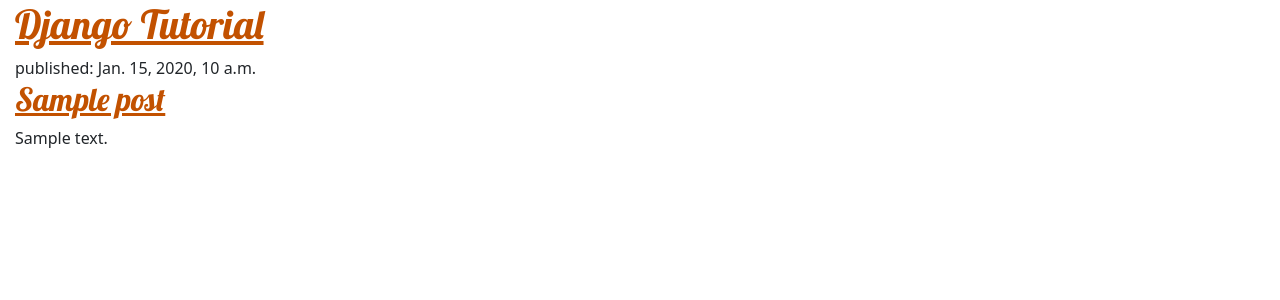
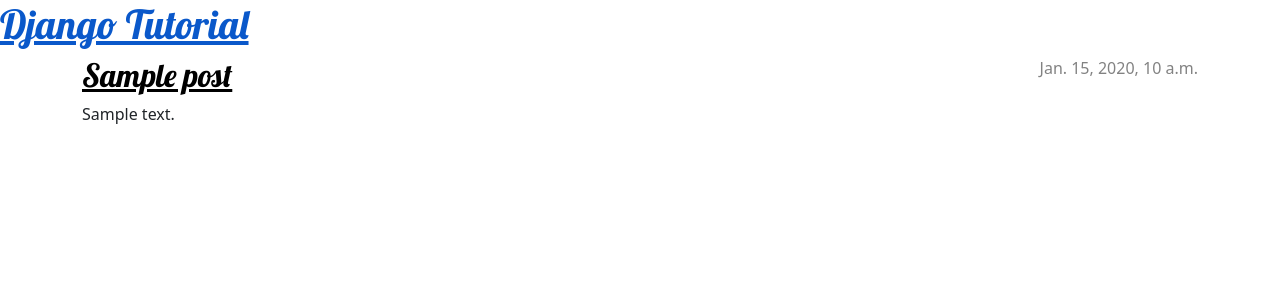
Before and after one commit to aramjee/my-first-blog, a Django app: template blog/templates/blog/post_list.html in a window 1280 px wide. Shown: the top 300 px of the page. Run offline with Django 3.2, Linux system fonts and the light colour scheme; the template is opened without the code that fills it: most values are stand-ins (such as "Sample title", 1, 10 or a date in 2020).

Commit message:
Changed HTML and CSS for site on 1/30/2022

```diff
--- a/blog/static/css/blog.css
+++ b/blog/static/css/blog.css
@@ -1,3 +1,4 @@
+/*
 h1 a, h2 a {
     color: #C25100;
     font-family: 'Lobster';
@@ -6,3 +7,74 @@
 body{
 	padding-left: 15px;
 }
+*/
+.page-header {
+    background-color: #C25100;
+    margin-top: 0;
+    margin-bottom: 40px;
+    padding: 20px 20px 20px 40px;
+}
+
+.page-header h1,
+.page-header h1 a,
+.page-header h1 a:visited,
+.page-header h1 a:active {
+    color: #ffffff;
+    font-size: 36pt;
+    text-decoration: none;
+}
+
+h1,
+h2,
+h3,
+h4 {
+    font-family: 'Lobster', cursive;
+}
+
+.date {
+    color: #828282;
+}
+
+.save {
+    float: right;
+}
+
+.post-form textarea,
+.post-form input {
+    width: 100%;
+}
+
+.top-menu,
+.top-menu:hover,
+.top-menu:visited {
+    color: #ffffff;
+    float: right;
+    font-size: 26pt;
+    margin-right: 20px;
+}
+
+.post {
+    margin-bottom: 70px;
+}
+
+.post h2 a,
+.post h2 a:visited {
+    color: #000000;
+}
+
+.post > .date,
+.post > .actions {
+    float: right;
+}
+
+.btn-secondary,
+.btn-secondary:visited {
+    color: #C25100;
+    background: none;
+    border-color: #C25100;
+}
+
+.btn-secondary:hover {
+    color: #FFFFFF;
+    background-color: #C25100;
+}
--- a/blog/templates/blog/post_list.html
+++ b/blog/templates/blog/post_list.html
@@ -13,12 +13,23 @@
 	<header>
         <h1><a href="/">Django Tutorial</a></h1>
 </header>
-{% for post in posts %}
-        <article>
-            <time>published: {{ post.published_date }}</time>
-            <h2><a href="">{{ post.title }}</a></h2>
-            <p>{{ post.text|linebreaksbr }}</p>
-        </article>
-{% endfor %}
+<main class="container">
+    <div class="row">
+        <div class="col">
+            {% for post in posts %}
+                <article class="post">
+                    <time class="date">
+                        {{ post.published_date }}
+                    </time>
+                    <h2><a href="">{{ post.title }}</a></h2>
+                    <p>{{ post.text|linebreaksbr }}</p>
+                </article>
+            {% endfor %}
+        </div>
+    </div>
+</main>
+        </div>
+    </div>
+</main>
 </body>
 </html>
```
